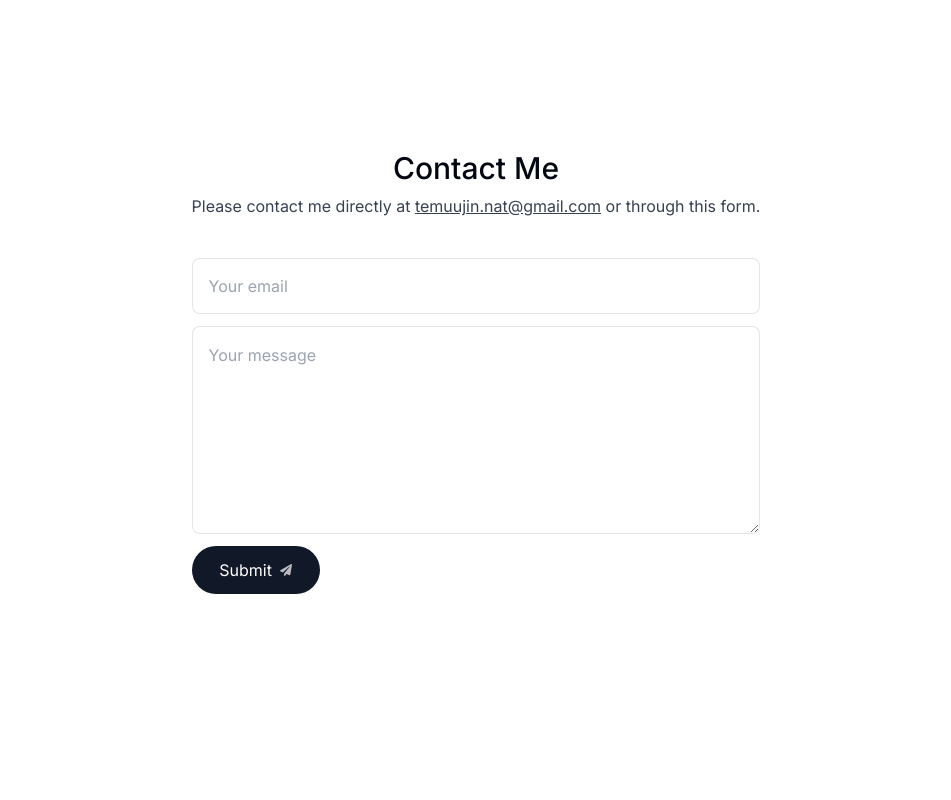
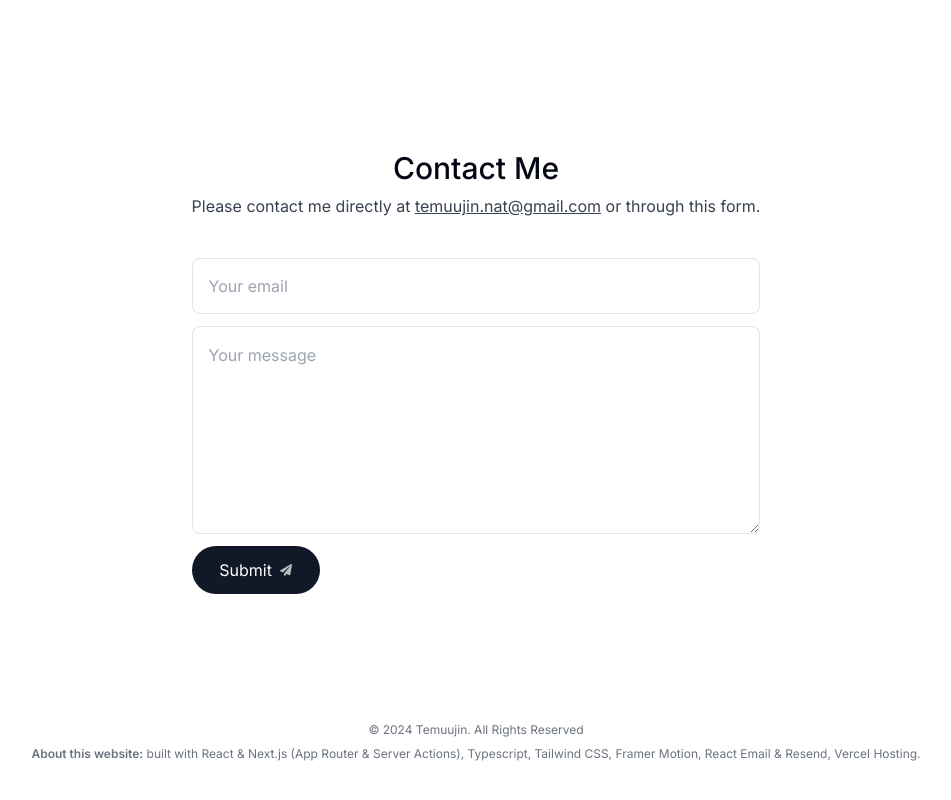
Before and after one commit to temkode/next-portfolio, a Next.js app: page / in a window 1280 px wide. Shown: the part 3742-4542 px from the top of the page, without its empty margins (164-1115 px from the left). Before the commit the page ends 4464 px from the top, so only its background shows below. Built offline with nearby package versions, Linux system fonts and the light colour scheme; no server answers.

Commit message:
footer added

```diff
--- a/actions/sendEmail.ts
+++ b/actions/sendEmail.ts
@@ -22,7 +22,7 @@
   try {
     data = await resend.emails.send({
       from: "Contact Form <onboarding@resend.dev>",
-      subject: "Test",
+      subject: "New message",
       to: "temuujin.nat@gmail.com",
       reply_to: senderEmail as string,
       text: message as string,
--- a/app/layout.tsx
+++ b/app/layout.tsx
@@ -3,6 +3,7 @@
 import { Inter } from "next/font/google";
 import ActiveSectionContextProvider from "@/context/active-section-context";
 import { Toaster } from "react-hot-toast";
+import Footer from "@/components/footer";
 
 const inter = Inter({ subsets: ["latin"] });
 
@@ -27,6 +28,7 @@
           <Header />
           {children}
           <Toaster position="bottom-right" />
+          <Footer />
         </ActiveSectionContextProvider>
       </body>
     </html>
--- /dev/null
+++ b/components/footer.tsx
@@ -0,0 +1,16 @@
+import React from "react";
+
+export default function Footer() {
+  return (
+    <footer className="mb-10 px-4 text-center text-gray-500">
+      <small className="mb-2 block text-xs">
+        &copy; 2024 Temuujin. All Rights Reserved
+      </small>
+      <p className="text-xs">
+        <span className="font-semibold">About this website:</span> built with
+        React & Next.js (App Router & Server Actions), Typescript, Tailwind CSS,
+        Framer Motion, React Email & Resend, Vercel Hosting.
+      </p>
+    </footer>
+  );
+}
```
